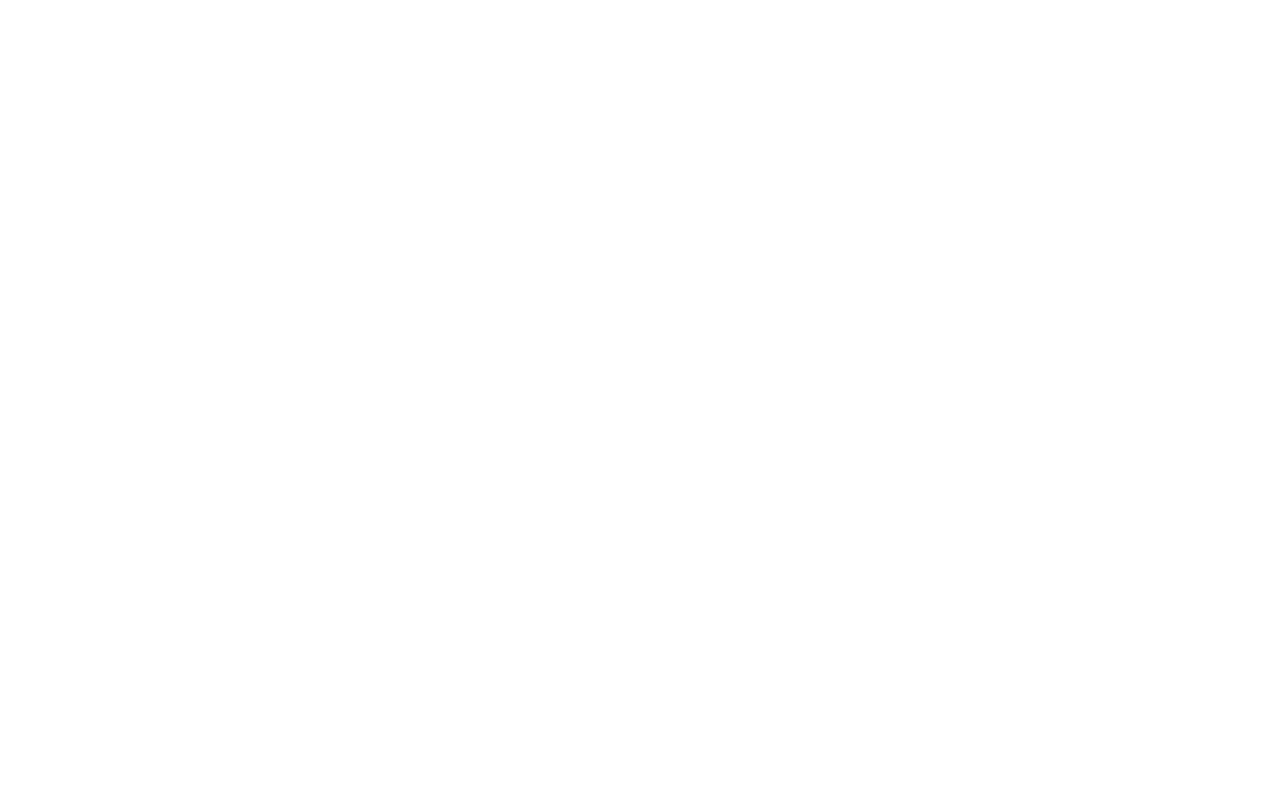
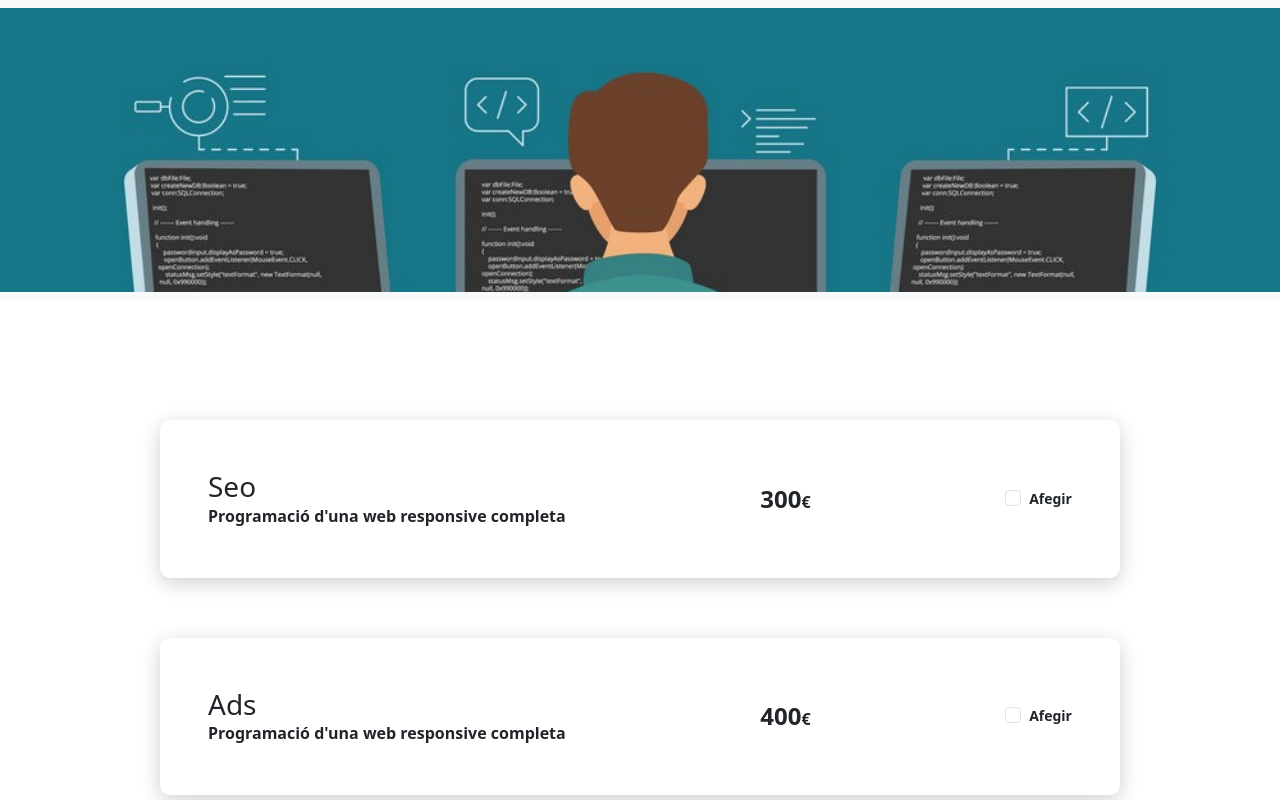
Before and after one commit to pedroaragaoleite/Sprint-6-Pressupostos, an Angular app in the folder sprint6-budget/: page / in a window 1280 px wide. Shown: the top 800 px of the page. Built offline with nearby package versions, Linux system fonts and the light colour scheme.

Commit message:
update routes

```diff
--- a/sprint6-budget/src/app/app.component.html
+++ b/sprint6-budget/src/app/app.component.html
@@ -1,3 +1,3 @@
 <!-- <app-welcome></app-welcome> -->
-<!-- <app-home></app-home> -->
+<app-home></app-home>
 <router-outlet></router-outlet>
```
